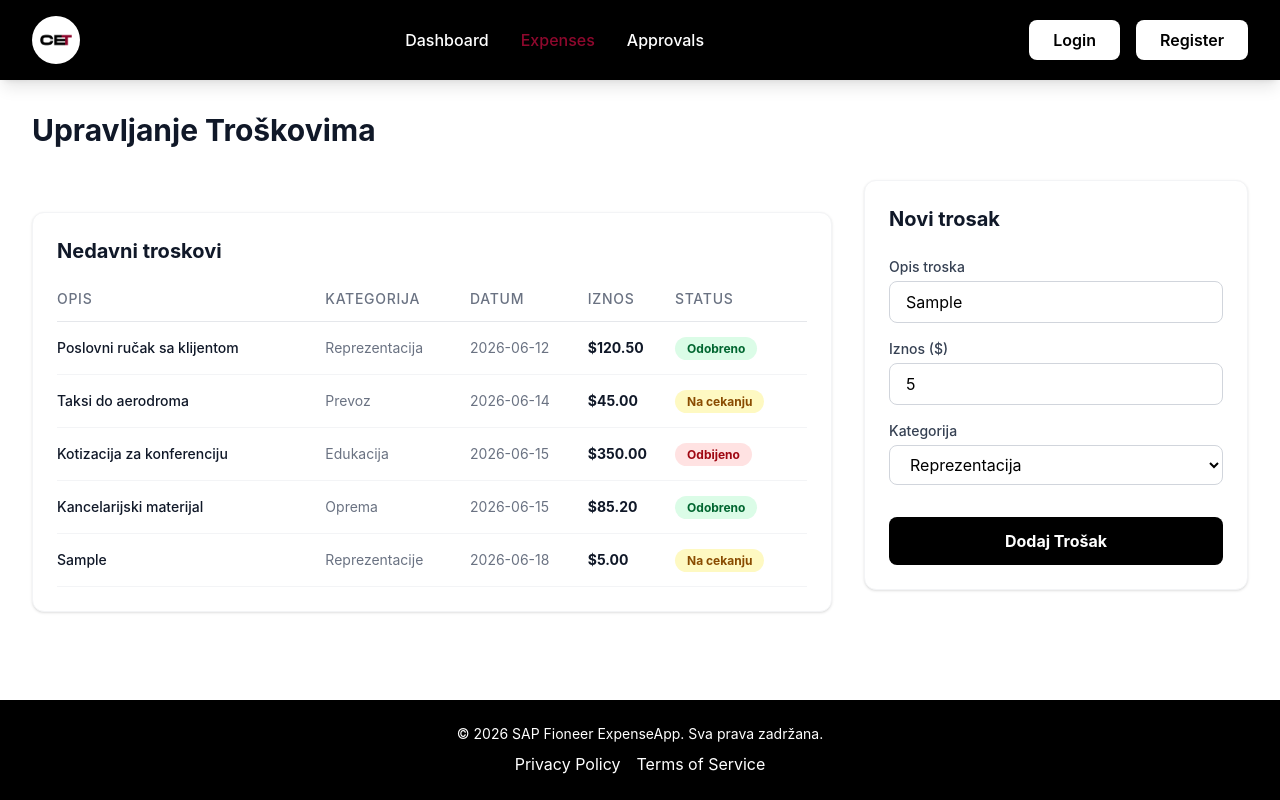
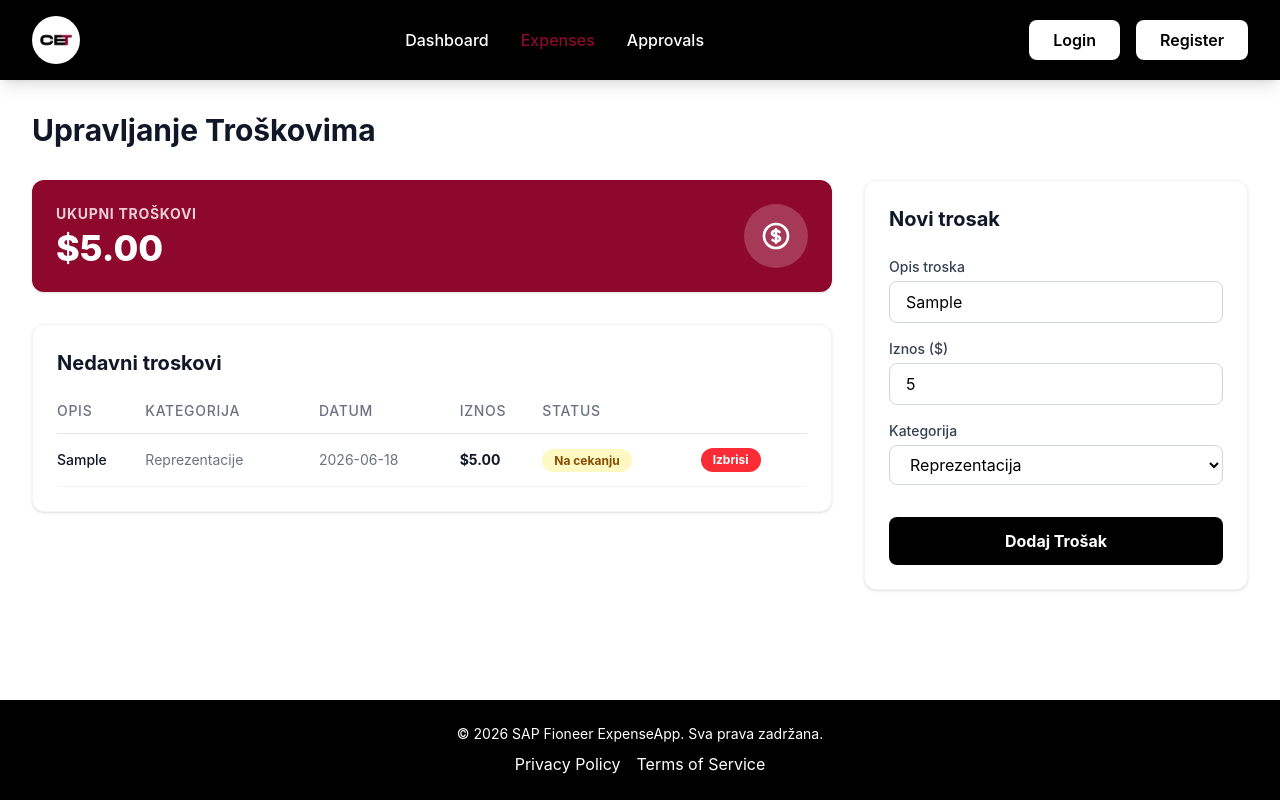
Before and after one commit to Strajja/Corporate_Expense_Tracker, a Next.js app: page /expenses in a window 1280 px wide. Both pictures are taken after typing "Sample", "5" into the empty fields and a click on the button "Dodaj Trošak". Built offline with nearby package versions, Linux system fonts and the light colour scheme.

Commit message:
done with sum and refreshnes

```diff
--- a/src/app/components/RecentExpenses.tsx
+++ b/src/app/components/RecentExpenses.tsx
@@ -1,5 +1,6 @@
 import React from 'react';
 import { Expense, mockExpenses } from '../data/mockData';
+import { convertSegmentPathToStaticExportFilename } from 'next/dist/shared/lib/segment-cache/segment-value-encoding';
 
 interface RecentExpensesProps{
     noResize?:boolean;
@@ -56,7 +57,16 @@ export default function RecentExpenses({noResize=false,data,onDelete}:RecentExpe
                                         {expense.status}
                                     </span>
                                 </td>
-
+                                {onDelete&&(
+                                <td>
+                                <button
+                                className="flex items-center rounded-full text-xs font-bold px-3 py-1 bg-red-500 text-white"
+                                onClick={()=>onDelete(expense.id)}>
+                                    Izbrisi
+                                </button>
+                                </td>
+                                )
+}
                             </tr>
                         ))}
                     </tbody>
--- a/src/app/expenses/page.tsx
+++ b/src/app/expenses/page.tsx
@@ -2,14 +2,34 @@
 
 import AddExpenseForm from "@/app/components/AddExpenseForm";
 import RecentExpenses from "../components/RecentExpenses";
-import { useState } from "react";
+import { useState, useEffect } from "react";
 import { Expense, mockExpenses } from "../data/mockData";
 
 
 
-export default function ExpensePage(){
+export default function ExpensePage() {
 
-  const [expenses,setExpenses]=useState<Expense[]>(mockExpenses);
+  const [expenses, setExpenses] = useState<Expense[]>([]);
+  const [isLoaded,setIsLoaded]=useState(false);
+
+  useEffect(()=>{
+
+    const snimljeniPodaci=localStorage.getItem("mojiTroskovi");
+
+    if(snimljeniPodaci){
+      setExpenses(JSON.parse(snimljeniPodaci));
+    }
+
+    setIsLoaded(true);
+  },[])
+
+  useEffect(()=>{
+
+    localStorage.setItem("mojiTroskovi",JSON.stringify(expenses));
+
+  },[expenses,isLoaded]);
+
+
 
   const handleNoviTrosak = (noviTrosak: Omit<Expense, 'id' | 'date' | 'status'>) => {
 
@@ -21,6 +41,12 @@ const handleNoviTrosak = (noviTrosak: Omit<Expense, 'id' | 'date' | 'status'>) =
     };
     setExpenses([...expenses, kompletanTrosak]);
   };
+
+  const handleBrisanjeTroska = (idZaBrisanje: string) => {
+    setExpenses(expenses.filter((trosak) => trosak.id !== idZaBrisanje));
+  };
+
+  const ukupanTrosak = expenses.reduce((zbir, trosak) => zbir + trosak.amount, 0);
 
   return (
     <div
@@ -35,12 +61,33 @@ const handleNoviTrosak = (noviTrosak: Omit<Expense, 'id' | 'date' | 'status'>) =
 
         <div
           className="lg:col-span-2">
-              <RecentExpenses noResize data={expenses}/>
+          <div className="bg-[#8e082d] text-white p-6 rounded-xl shadow-sm mb-8 flex justify-between items-center">
+            <div>
+              <p
+              className="text-sm text-white/80 uppercase tracking-wider font-bold mb-1"
+              >Ukupni troškovi
+              </p>
+              <h2
+              className="text-4xl font-extrabold"
+              >${ukupanTrosak.toFixed(2)}
+              </h2>
+            </div>
+            <div
+            className="p-4 bg-white/20 rounded-full">
+              <svg
+              className="w-8 h-8" fill="none" stroke="currentColor" viewBox="0 0 24 24">
+              <path
+              strokeLinecap="round" strokeLinejoin="round" strokeWidth="2" d="M12 8c-1.657 0-3 .895-3 2s1.343 2 3 2 3 .895 3 2-1.343 2-3 2m0-8c1.11 0 2.08.402 2.599 1M12 8V7m0 1v8m0 0v1m0-1c-1.11 0-2.08-.402-2.599-1M21 12a9 9 0 11-18 0 9 9 0 0118 0z">
+              </path>
+              </svg>
+            </div>
+          </div>
+          <RecentExpenses noResize data={expenses} onDelete={handleBrisanjeTroska} />
         </div>
 
         <div
           className="lg:col-span-1">
-              <AddExpenseForm onAddExpense={handleNoviTrosak}/>
+          <AddExpenseForm onAddExpense={handleNoviTrosak} />
         </div>
 
       </div>
```
Lines whose indentation alone changed are shown as unchanged.
